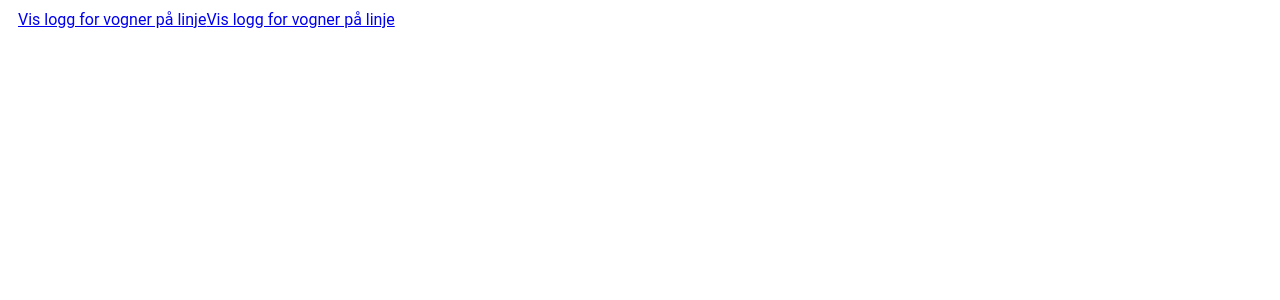
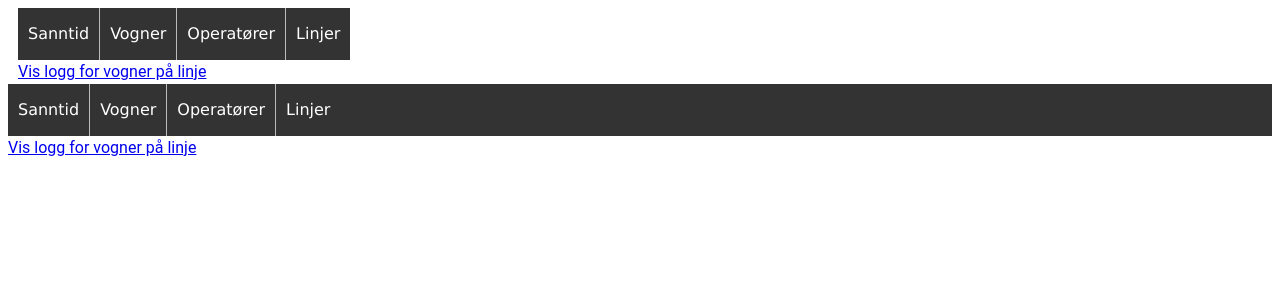
Before and after one commit to datagutten/entur-vehicles, a Django app: template vehicle_info/sanntid/templates/sanntid/activities2.html in a window 1280 px wide. Shown: the top 300 px of the page. Run offline with Django 3.2, Linux system fonts and the light colour scheme; the template is opened without the code that fills it, so the values that code supplies are empty.

Commit message:
Add top menu

```diff
--- /dev/null
+++ b/vehicle_info/vehicle_type/static/vehicle_type/menu.css
@@ -0,0 +1,54 @@
+.top_menu {
+    background-color: #333;
+    font-family: Verdana, sans-serif;
+}
+
+ul.top_menu {
+    list-style-type: none;
+    margin: 0;
+    padding: 0;
+    overflow: hidden;
+    background-color: #333;
+
+    /*position: fixed;
+    top: 0;*/
+    width: 100%;
+}
+
+ul.top_menu li {
+    float: left;
+}
+
+ul.top_menu li a {
+    display: block;
+    color: white;
+    text-align: center;
+    padding: 14px 10px;
+    text-decoration: none;
+}
+
+/* Change the link color to #111 (black) on hover */
+ul.top_menu li a:hover {
+    background-color: #111;
+}
+
+ul.top_menu .active {
+    background-color: #4CAF50;
+}
+
+/* Add a gray right border to all list items, except the last item (last-child) */
+ul.top_menu li {
+    border-right: 1px solid #bbb;
+}
+
+ul.top_menu li:last-child {
+    border-right: none;
+}
+
+.sticky {
+    position: fixed;
+    top: 0;
+    z-index: 9999;
+    width: 100%;
+    margin-top: 0px;
+}
--- a/vehicle_info/vehicle_type/templates/vehicle_type/base.html
+++ b/vehicle_info/vehicle_type/templates/vehicle_type/base.html
@@ -3,12 +3,27 @@
 <html lang="no">
 <head>
     <link rel="stylesheet" href="{% static 'vehicle_type/vehicles.css' %}" type="text/css">
+    <link rel="stylesheet" href="{% static 'vehicle_type/menu.css' %}" type="text/css">
+    <meta name="viewport" content="width=device-width, initial-scale=1">
     <meta charset="UTF-8">
     <title>{{ title|default:"Vogninformasjon" }}</title>
     {% block head %}
     {% endblock %}
 </head>
 <body>
+<div class="menu">
+    <ul class="top_menu">
+        <li><a href="{% url 'sanntid:select_stop' %}">Sanntid</a></li>
+        <li><a href="{% url 'logs:vehicle_log' %}">Vogner</a></li>
+        <li><a href="{% url 'logs:operator' %}">Operatører</a></li>
+        <li><a href="">Linjer</a></li>
+        {% comment %}        {% if not user.is_authenticated %}
+            <li><a href="{% url 'account_login' %}">Logg inn</a></li>
+        {% else %}
+            <li><a href="{% url 'account_logout' %}">Logg ut</a></li>
+        {% endif %}{% endcomment %}
+    </ul>
+</div>
 <h1>{{ title|default:"" }}</h1>
 {% block body %}
 {% endblock %}
```
